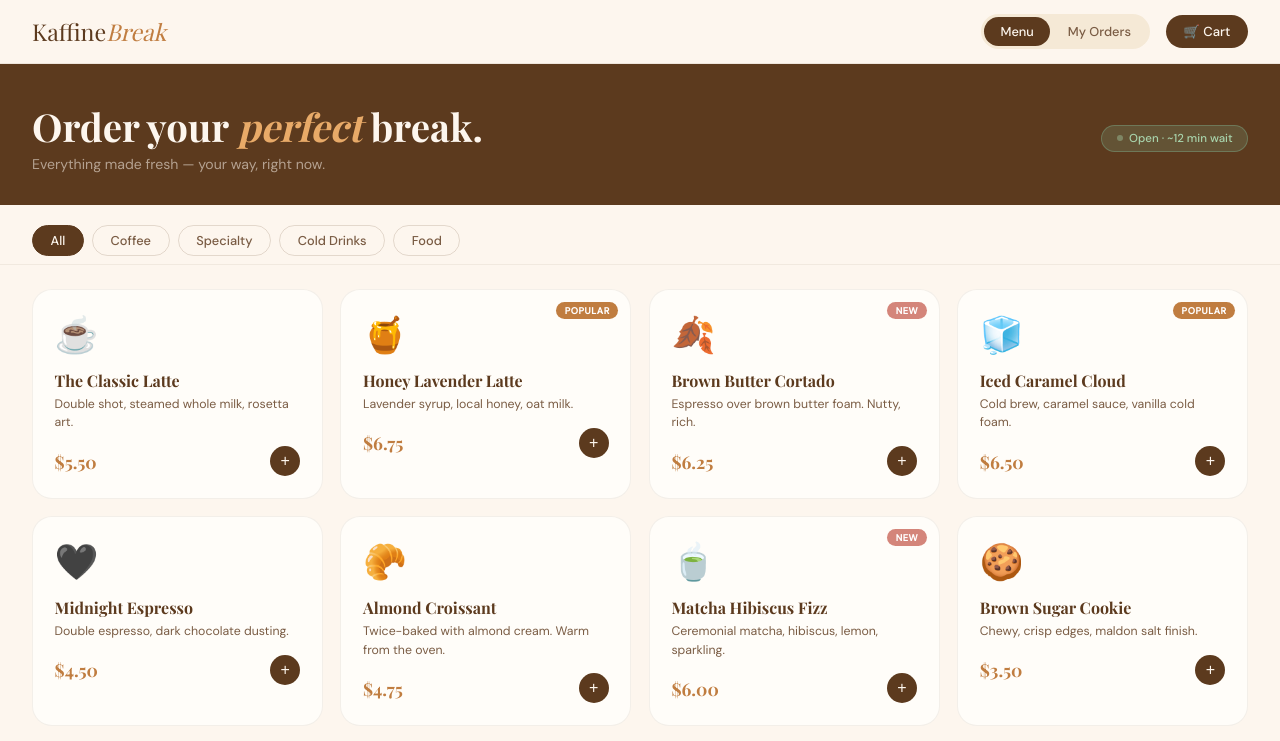
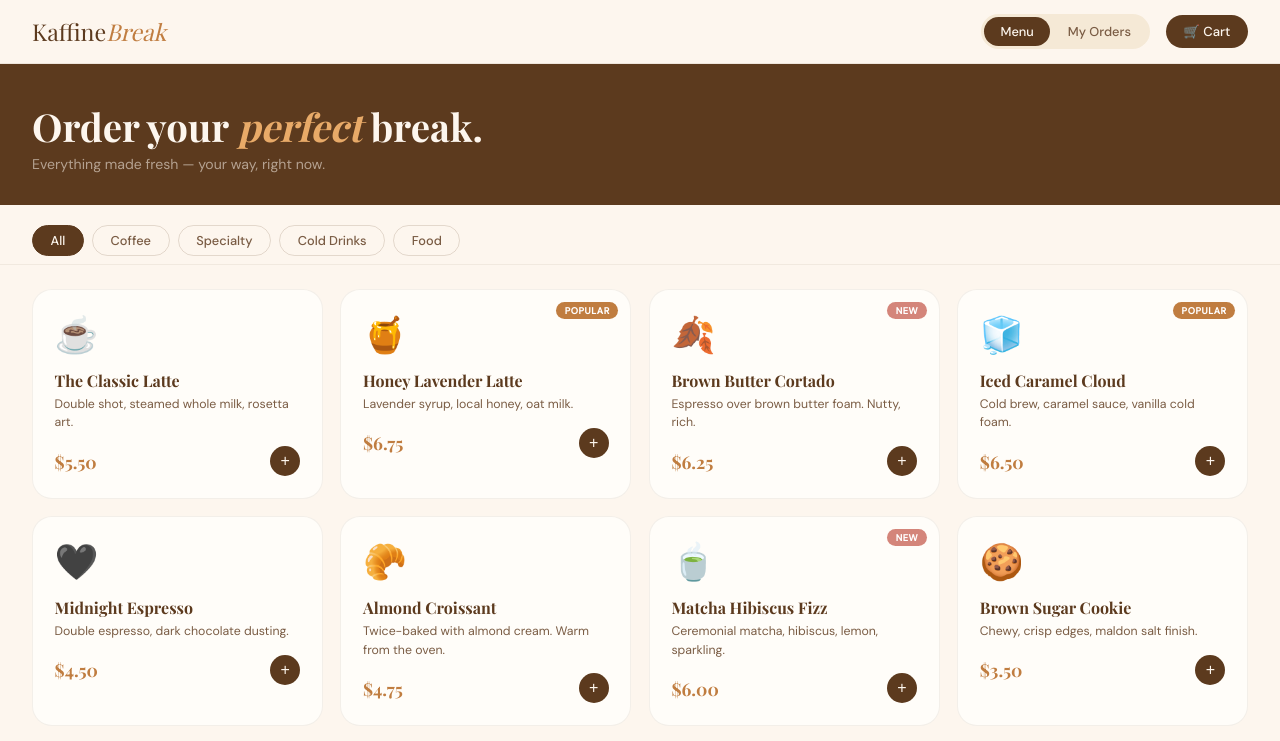
Before and after one commit to EdgarH23/kaffinebreak, a plain HTML site: page index.html in a window 1280 px wide. Shown: the top 741 px of the page. Drawn offline with nearby package versions, Linux system fonts and the light colour scheme; a web font is replaced by a local one.

Commit message:
clean ui, slide-out cart

```diff
--- a/index.html
+++ b/index.html
@@ -194,7 +194,6 @@ body{font-family:'DM Sans',sans-serif;background:var(--cream);color:var(--ink);m
       <h1>Order your <em>perfect</em> break.</h1>
       <p>Everything made fresh — your way, right now.</p>
     </div>
-    <div class="status-badge"><span class="status-dot"></span>Open · ~12 min wait</div>
   </div>
 
   <div class="filters">
```
